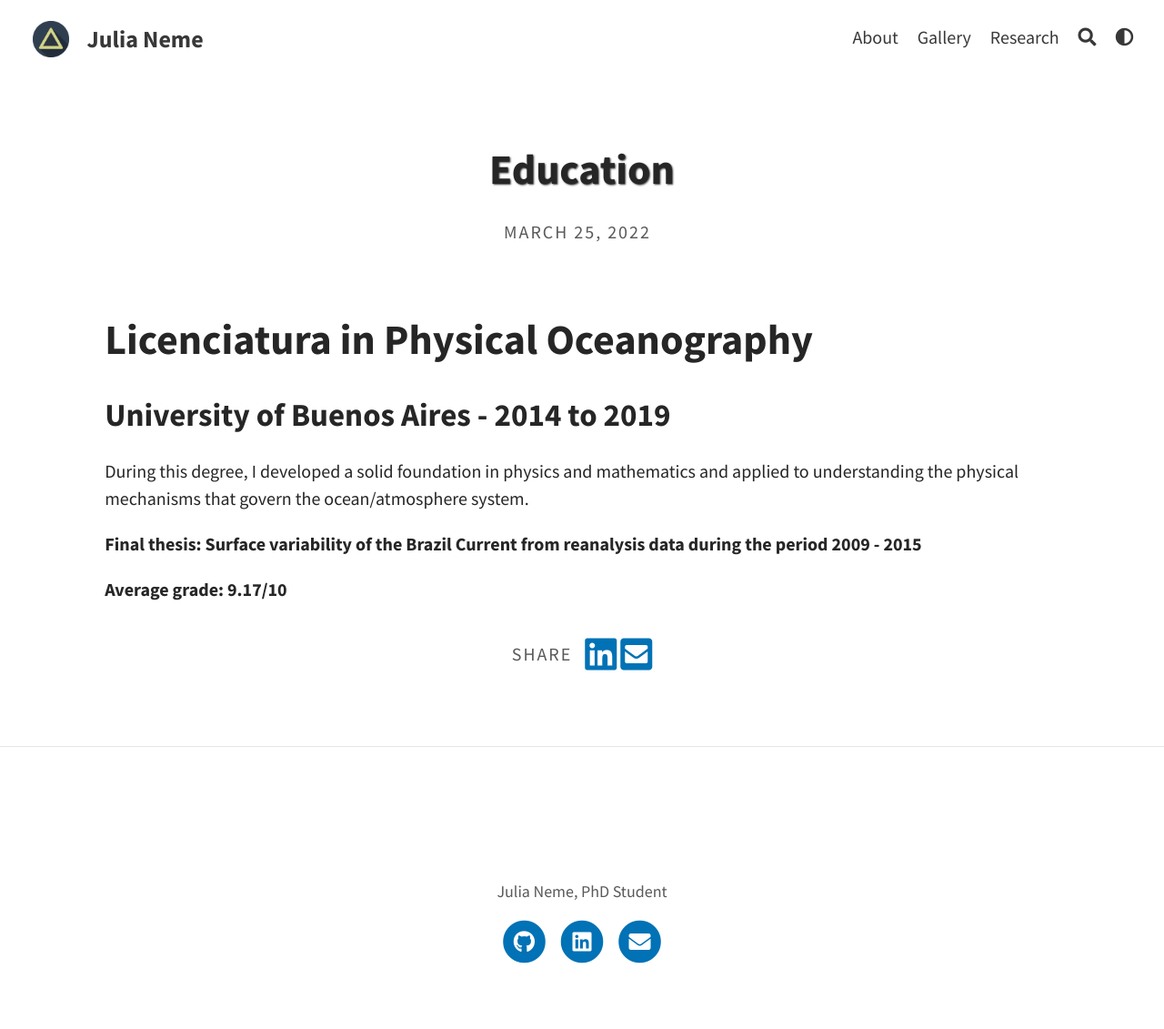
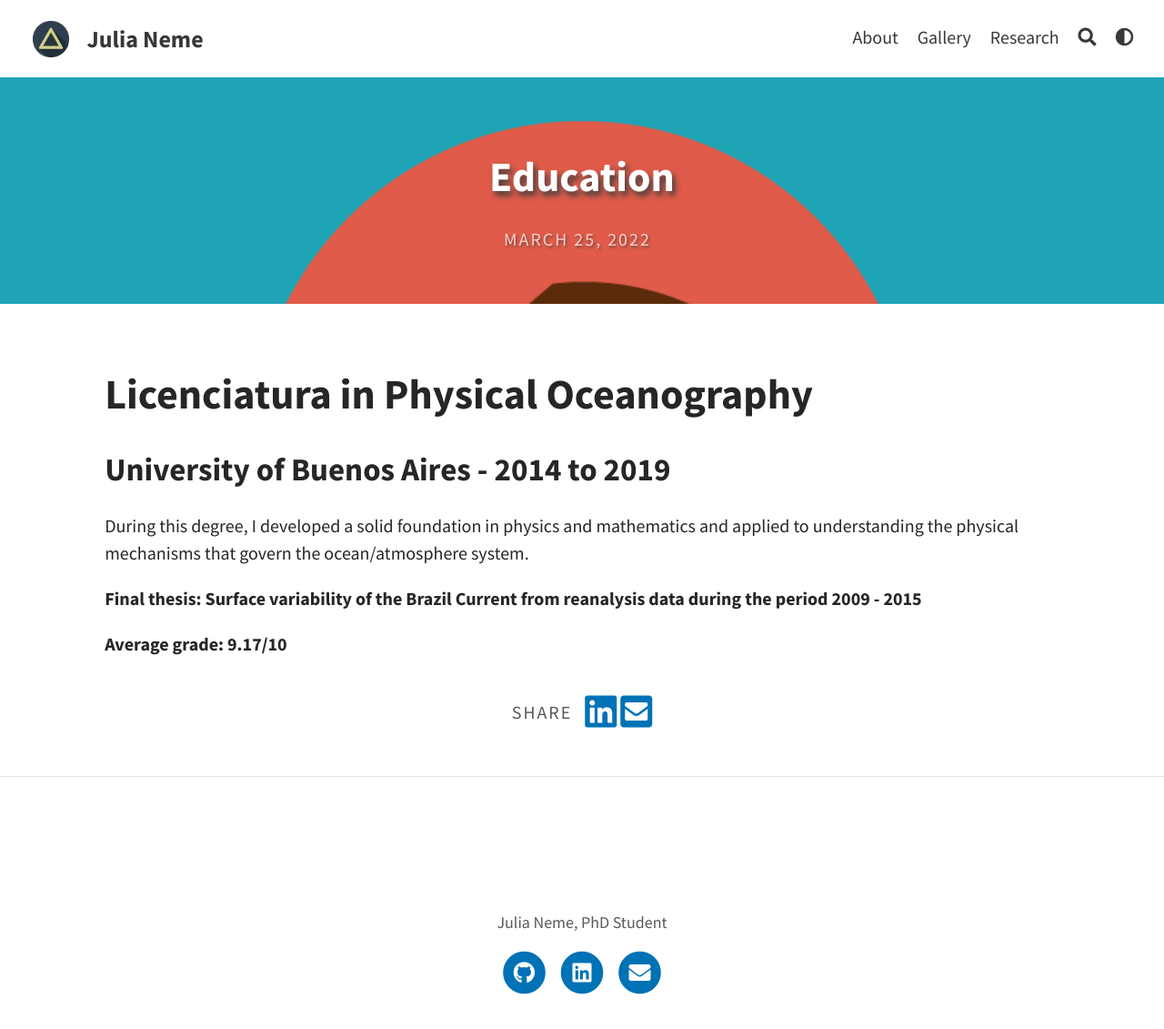
Before and after one commit to julia-neme/julia-neme.github.io, a Jekyll site: the page built from _portfolio/education.md, in a window 1280 px wide. Shown: the whole page at 91% size. Built offline with Jekyll 4.4.1, drawn with Linux system fonts in a browser that asks for light colours; before the commit the page ends 1098 px from its top, so only the background shows below that.

Commit message:
Update education.md

```diff
--- a/_portfolio/education.md
+++ b/_portfolio/education.md
@@ -1,8 +1,8 @@
 ---
 layout: post
 title: Education
-#feature-img: "assets/img/portfolio/cake.png"
-#img: "assets/img/portfolio/cake.png"
+feature-img: "assets/img/portfolio/cake.png"
+img: "assets/img/portfolio/cake.png"
 #date: 27 September 2015
 #tags: [Lorem, Ipsum]
 ---
```
